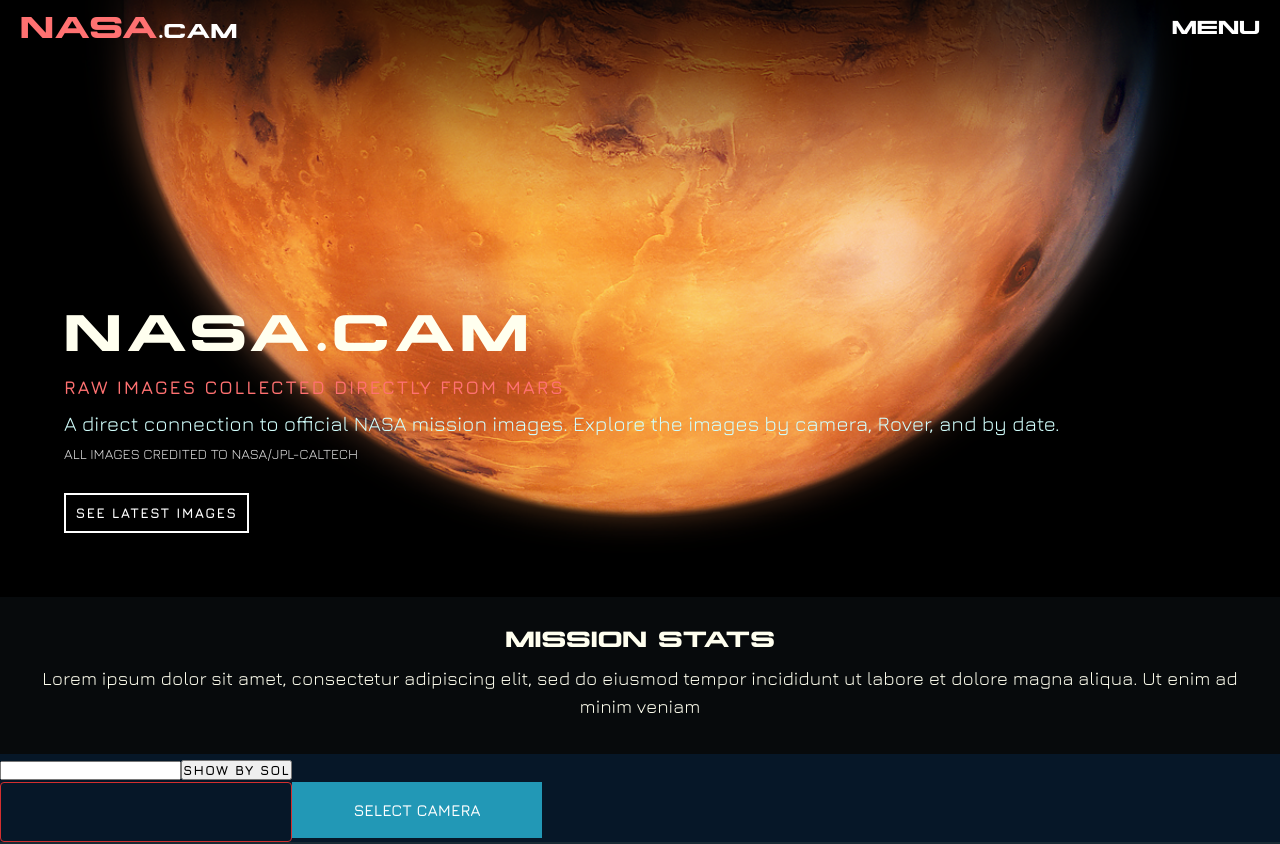
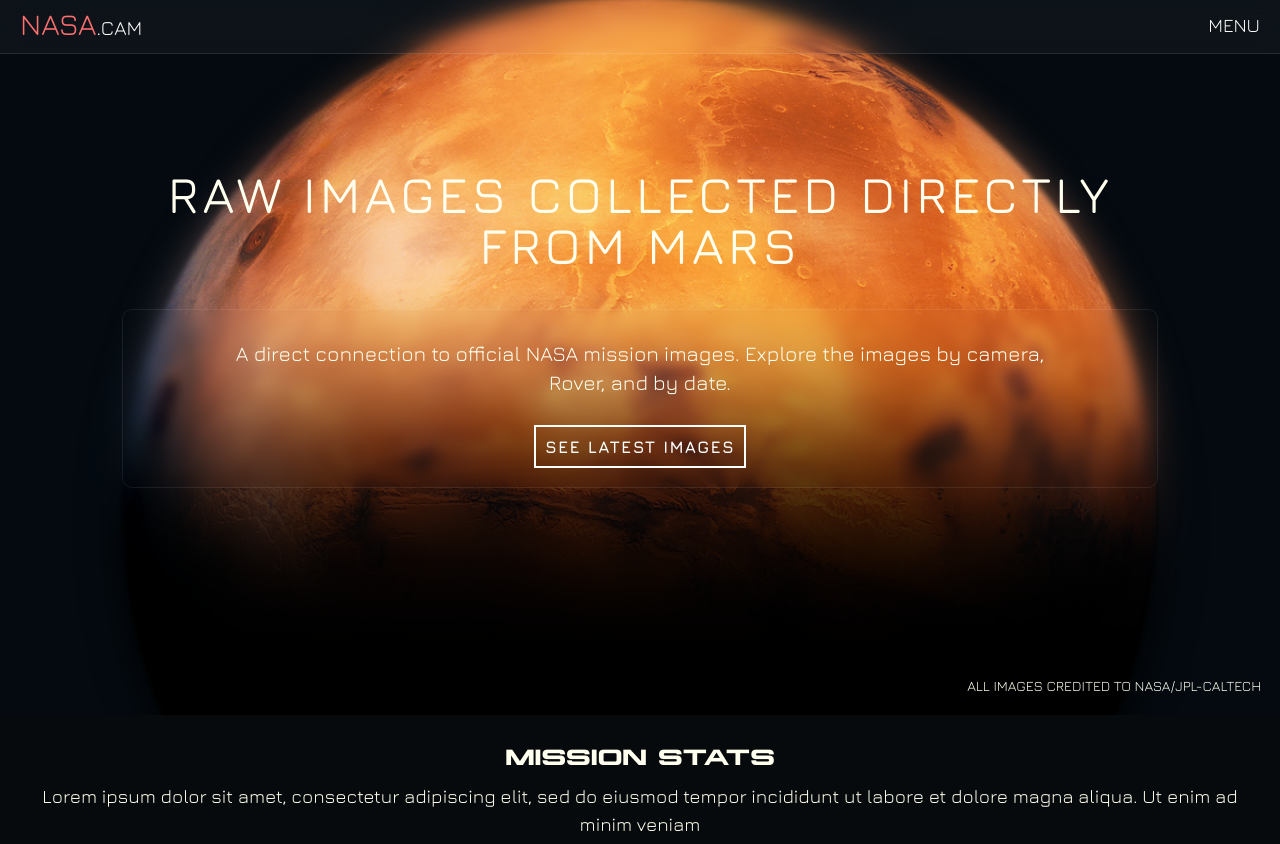
Before and after one commit to mattbartley/nasa-cam, a React (Create React App) app: page / in a window 1280 px wide. Shown: the top 844 px of the page. Built offline with nearby package versions, Linux system fonts and the light colour scheme.

Commit message:
Header/Nav overhaul

```diff
--- a/src/components/Banner.js
+++ b/src/components/Banner.js
@@ -6,21 +6,22 @@
   return (
     <header className="banner">
       <div className="banner_container">
-        <div className="banner__content">
-          <h1 className="banner__title">NASA.CAM</h1>
-          <p className="banner__subtitle">
+        {/* <h1 className="banner__title">NASA.CAM</h1> */}
+        <div className="banner__card">
+          <h1 className="banner__title">
             Raw Images Collected Directly From Mars
-          </p>
-
-          <p className="banner__text">
-            A direct connection to official NASA mission images. Explore the
-            images by camera, Rover, and by date.
-            <span className="banner__subtext">
-              ALL Images Credited to NASA/JPL-Caltech
-            </span>
-          </p>
-          <button className="banner__btn">See Latest Images</button>
+          </h1>
+          <div className="banner__content">
+            <p className="banner__text">
+              A direct connection to official NASA mission images. Explore the
+              images by camera, Rover, and by date.
+            </p>
+            <button className="banner__btn">See Latest Images</button>
+          </div>
         </div>
+        <span className="banner__subtext">
+          ALL Images Credited to NASA/JPL-Caltech
+        </span>
       </div>
     </header>
   );
--- a/src/components/Nav.js
+++ b/src/components/Nav.js
@@ -18,17 +18,21 @@
 
   return (
     <div className={`nav ${showNav && "nav__black"}`}>
+      <div className="nav__wrapper">
         <div className="nav__content">
           <div className="nav__logo">
             <span className={`logo__nasa ${showNav && "nasa__scroll"}`}>
               NASA
             </span>
-          <span className={`logo__cam ${showNav && "cam__scroll"}`}>.CAM</span>
+            <span className={`logo__cam ${showNav && "cam__scroll"}`}>
+              .CAM
+            </span>
           </div>
           <div className="nav__menu">
             <span className="menu__btn">MENU</span>
           </div>
         </div>
       </div>
+    </div>
   );
 }
--- a/src/css/Banner.css
+++ b/src/css/Banner.css
@@ -1,56 +1,74 @@
 .banner {
-  background-color: rgb(0, 0, 0);
+  background-color: rgb(4 10 16);
+  min-height: 24rem;
+  display: grid;
+  align-content: center;
+  justify-content: center;
+  align-items: center;
+  justify-items: stretch;
 }
 
 .banner_container {
-  top: 0;
-  left: 0;
-  position: relative;
-  display: flex;
-  background: url("../assets/images/mars-header-alt.png");
+  background: url("../assets/images/mars-header.png");
   background-position: bottom;
   background-size: cover;
 }
 
+.banner__card {
+  padding-top: 9rem;
+  padding-bottom: 9rem;
+  display: grid;
+  align-content: center;
+  justify-items: center;
+}
+
 .banner__content {
-  padding-top: 12rem;
-  text-align: left;
-  margin: 5%;
+  text-align: center;
+  display: grid;
+  align-content: space-evenly;
+  align-items: center;
+  -webkit-backdrop-filter: blur(5px);
+  backdrop-filter: blur(0.3rem);
+  border-radius: 10px;
+  padding: 1em;
+  border: 1px solid #ffffff14;
+  justify-items: center;
+  margin: 1rem 4rem 0 4rem;
 }
 
 .banner__title {
-  font-family: "MBF Moonlander", sans-serif;
+  font-family: "Jura", sans-serif;
+  font-weight: 500;
   font-size: min(max(36px, 4vw), 70px);
-  margin-right: 10%;
+  text-transform: uppercase;
   letter-spacing: 0.2rem;
-}
-
-.banner__subtitle {
-  text-transform: uppercase;
-  color: #ff7171;
-  font-weight: 600;
-  font-size: 1rem;
-  line-height: 1.25;
-  letter-spacing: 0.1rem;
+  text-align: center;
+  display: grid;
+  grid-gap: 50px;
+  line-height: 1;
+  padding: 0 1em;
+  align-content: stretch;
+  justify-content: center;
+  max-width: 85%;
+  margin: 0 0 1rem 0;
 }
 .banner__text {
   font-weight: 400;
   font-size: 1.1rem;
   line-height: 1.4;
-  color: #d2fffd;
+  max-width: 85%;
 }
-
 .banner__subtext {
   font-size: 0.75rem;
   display: grid;
   text-transform: uppercase;
-  color: rgb(228, 228, 228);
-  margin-top: 0.75vh;
+  text-align: right;
+  padding: 1rem;
 }
 
 .banner__btn {
   text-transform: uppercase;
-  font-size: 0.75em;
+  font-size: 0.9rem;
   font-weight: 700;
   background: none;
   border: 2px solid #fff;
--- a/src/css/Nav.css
+++ b/src/css/Nav.css
@@ -1,18 +1,21 @@
 .nav {
-  font-family: "MBF Moonlander";
   position: fixed;
   top: 0;
   width: 100%;
   height: 1.5rem;
   z-index: 1;
+  background: #ffffff0a;
   padding-top: 25px;
   box-sizing: content-box;
-  transition-timing-function: ease-in;
+  transition-timing-function: ease-out;
   transition: all 0.5s;
+  border-bottom: solid 1px #ffffff1a;
+  backdrop-filter: blur(9px);
 }
-
+.nav__wrapper {
+  max-width: 1600px;
+}
 .nav__black {
-  background-color: #00000096;
   transform: translateY(-100%);
 }
 
```
Lines whose indentation alone changed are shown as unchanged.
